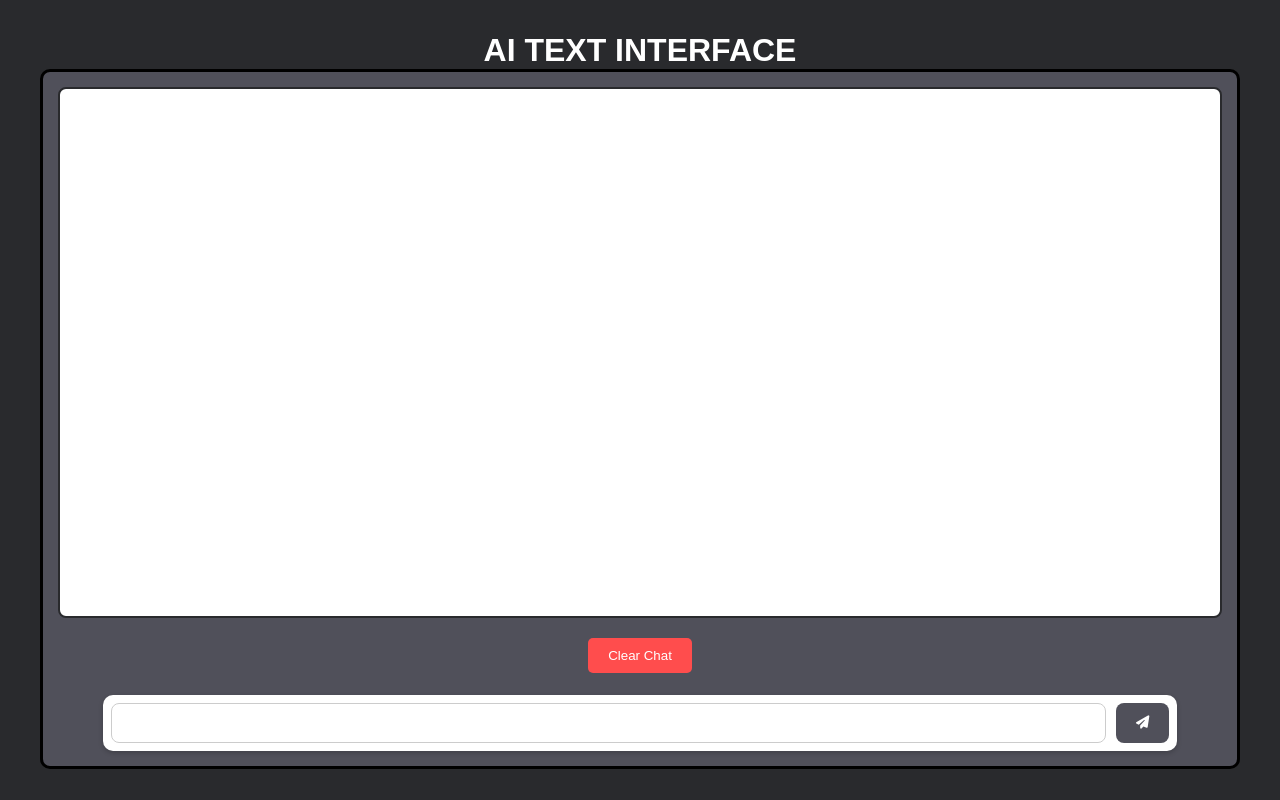
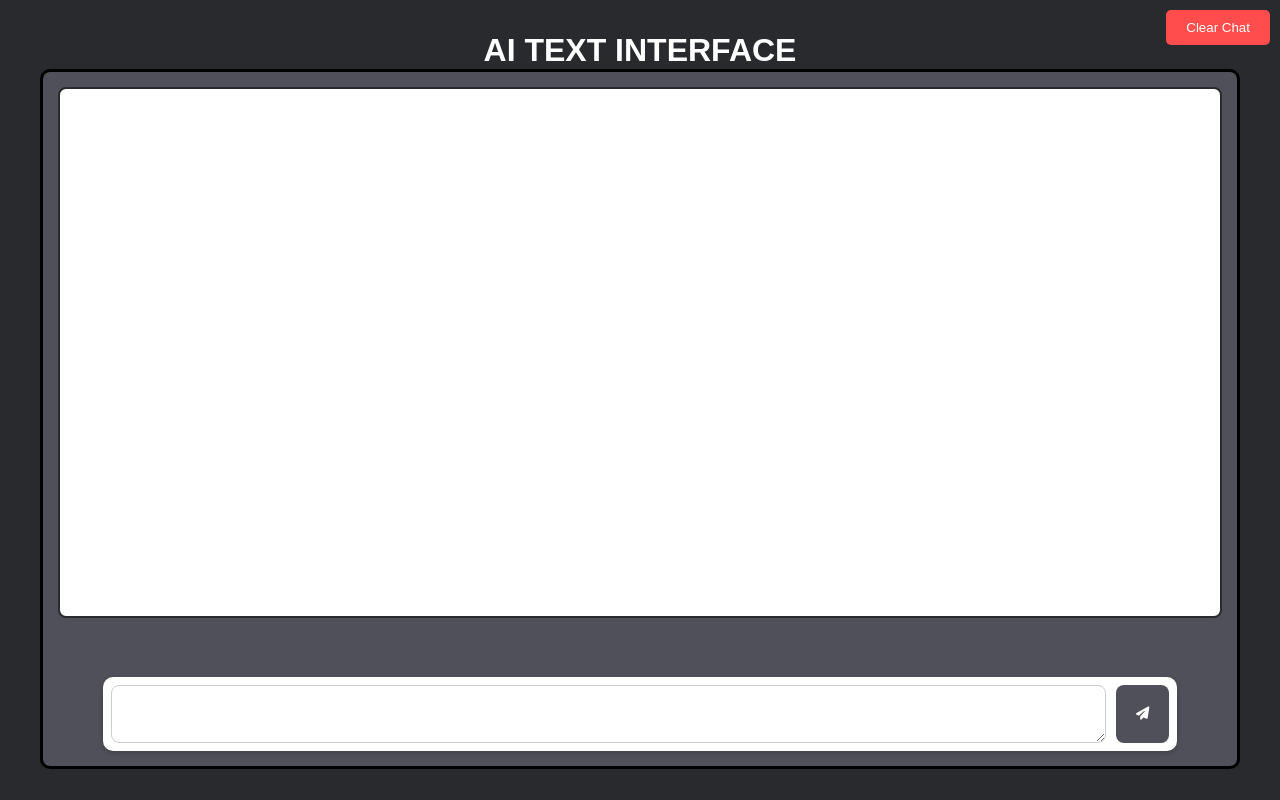
Before and after one commit to FopefoluwaIkufisile/HNG-text-processing-interface, a React (Vite) app: page / in a window 1280 px wide. Built offline with nearby package versions, Linux system fonts and the light colour scheme.

Commit message:
made some final touches

```diff
--- a/src/Components/homepage.jsx
+++ b/src/Components/homepage.jsx
@@ -344,13 +344,13 @@ const Homepage = () => {
 )}
 
       <div className="input-case">
-        <input
+        <textarea
           className="input-box"
           type="text"
           value={input}
           onChange={(e) => setInput(e.target.value)}
           onKeyDown={(e) => e.key === "Enter" && buttonRef.current.click()}
-        />
+        ></textarea>
         <button className="send" ref={buttonRef} onClick={handleSendMessage}>
           <i className="fa-solid fa-paper-plane"></i>
         </button>
--- a/src/index.css
+++ b/src/index.css
@@ -89,14 +89,17 @@ body {
   padding: 5px 10px;
 }
 .clear-chat-btn {
-  margin-top: 20px;
   padding: 10px 20px;
   background-color: #ff4d4d;
   color: white;
   border: none;
   border-radius: 5px;
   cursor: pointer;
+  position: fixed;
+  top: 10px;
+  right: 10px;
 }
+
 .heading{
   text-align: center;
   color: white;
@@ -104,6 +107,7 @@ body {
 
 .clear-chat-btn:hover {
   background-color: #ff1a1a;
+  animation: jiggle 1s infinite;
 }
 
 .translate-btn {
@@ -145,6 +149,7 @@ body {
   border-radius: 8px;
   outline: none;
   font-size: 16px;
+  font-family: sans-serif;
 }
 
 .send {
@@ -168,7 +173,7 @@ body {
 }
 
 .messages::-webkit-scrollbar-thumb {
-  background: blue;
+  background :#50505a;
   border-radius: 5px;
 }
 
@@ -240,6 +245,23 @@ body {
   0%, 100% { opacity: 0.6; }
   50% { opacity: 1; }
 }
+@keyframes jiggle{
+  0%{
+    transform: translateX(0);
+  }
+  25%{
+    transform: translateX(-5px);
+  }
+  50%{
+    transform: translateX(0);
+  }
+  75%{
+    transform: translateX(-5px);
+  }
+  100%{
+    transform: translateX(0);
+  }
+}
 @media (max-width: 1200px) {
   .chatbox {
     width: 900px;
```
